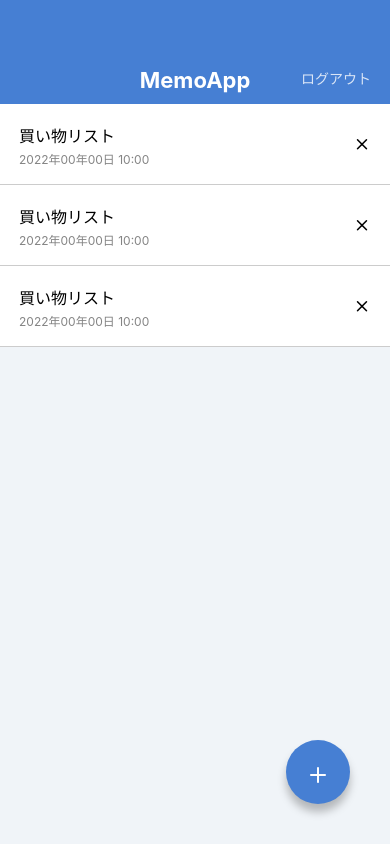
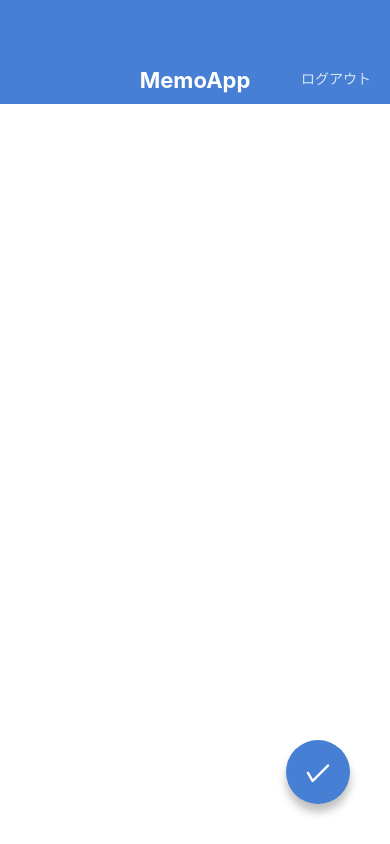
Before and after one commit to Hiroki0319/MemoApp, a React Native app: screen / in a window 390 px wide. Built offline with nearby package versions, Linux system fonts and the light colour scheme.

Commit message:
create screen

```diff
--- a/App.jsx
+++ b/App.jsx
@@ -1,8 +1,10 @@
 import React from 'react';
 
 // import MemoDetailScreen from './src/screens/MemoDetailScreen';
-import MemoListScreen from './src/screens/MemoListScreen';
+// import MemoListScreen from './src/screens/MemoListScreen';
+// import MemoEditScreen from './src/screens/MemoEditScreen';
+import MemoCreateScreen from './src/screens/MemoCreateScreen';
 
 export default function App() {
-  return <MemoListScreen />;
+  return <MemoCreateScreen />;
 }
--- /dev/null
+++ b/src/screens/MemoCreateScreen.jsx
@@ -0,0 +1,42 @@
+import React from 'react';
+import {
+  View,
+  StyleSheet,
+  TextInput,
+  KeyboardAvoidingView,
+} from 'react-native';
+import { AntDesign } from '@expo/vector-icons';
+
+import AppBar from '../components/AppBar';
+import CircleButton from '../components/CircleButton';
+
+export default function MemoCreateScreen() {
+  return (
+    <KeyboardAvoidingView style={styles.container} behavior="height">
+      <AppBar />
+      <View style={styles.inputContainer}>
+        <TextInput value="" multiline style={styles.input} />
+      </View>
+      <CircleButton>
+        <AntDesign name="check" size={30} color="#fff" />
+      </CircleButton>
+    </KeyboardAvoidingView>
+  );
+}
+
+const styles = StyleSheet.create({
+  container: {
+    flex: 1,
+  },
+  inputContainer: {
+    paddingHorizontal: 27,
+    paddingVertical: 32,
+    flex: 1,
+  },
+  input: {
+    flex: 1,
+    textAlignVertical: 'top',
+    fontSize: 16,
+    lineHeight: 24,
+  },
+});
--- /dev/null
+++ b/src/screens/MemoEditScreen.jsx
@@ -0,0 +1,42 @@
+import React from 'react';
+import {
+  View,
+  StyleSheet,
+  TextInput,
+  KeyboardAvoidingView,
+} from 'react-native';
+import { AntDesign } from '@expo/vector-icons';
+
+import AppBar from '../components/AppBar';
+import CircleButton from '../components/CircleButton';
+
+export default function MemoEditScreen() {
+  return (
+    <KeyboardAvoidingView style={styles.container} behavior="height">
+      <AppBar />
+      <View style={styles.inputContainer}>
+        <TextInput value="買い物リスト" multiline style={styles.input} />
+      </View>
+      <CircleButton>
+        <AntDesign name="check" size={30} color="#fff" />
+      </CircleButton>
+    </KeyboardAvoidingView>
+  );
+}
+
+const styles = StyleSheet.create({
+  container: {
+    flex: 1,
+  },
+  inputContainer: {
+    paddingHorizontal: 27,
+    paddingVertical: 32,
+    flex: 1,
+  },
+  input: {
+    flex: 1,
+    textAlignVertical: 'top',
+    fontSize: 16,
+    lineHeight: 24,
+  },
+});
```
